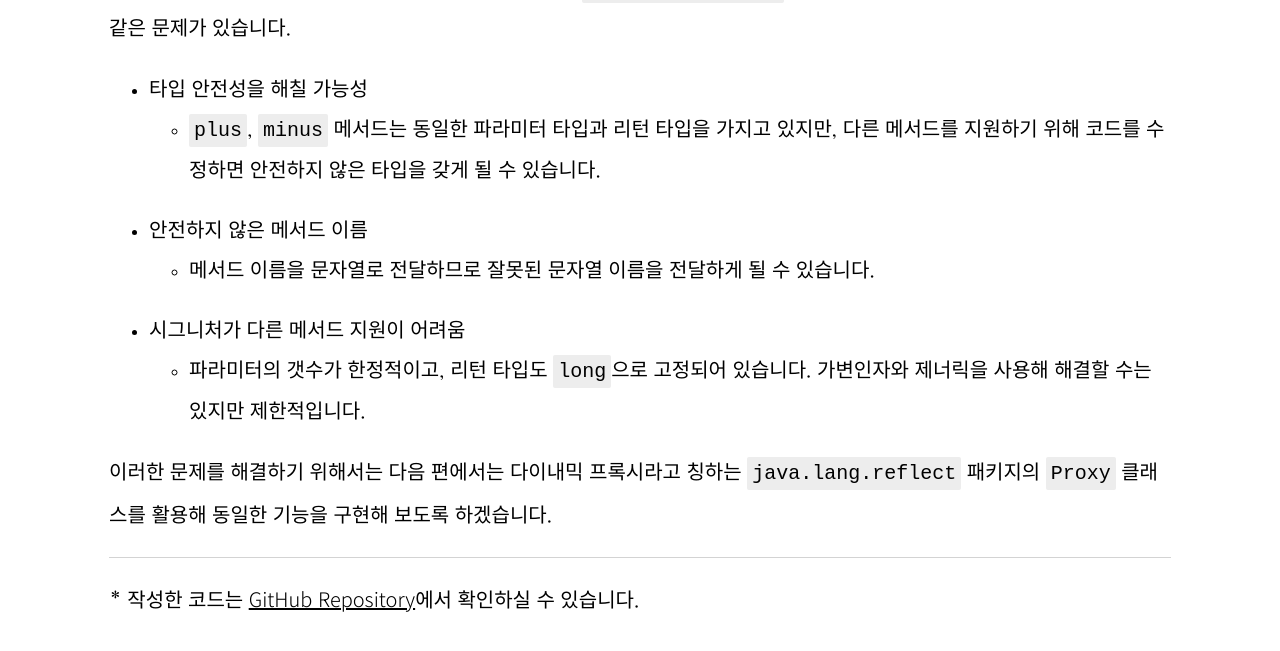
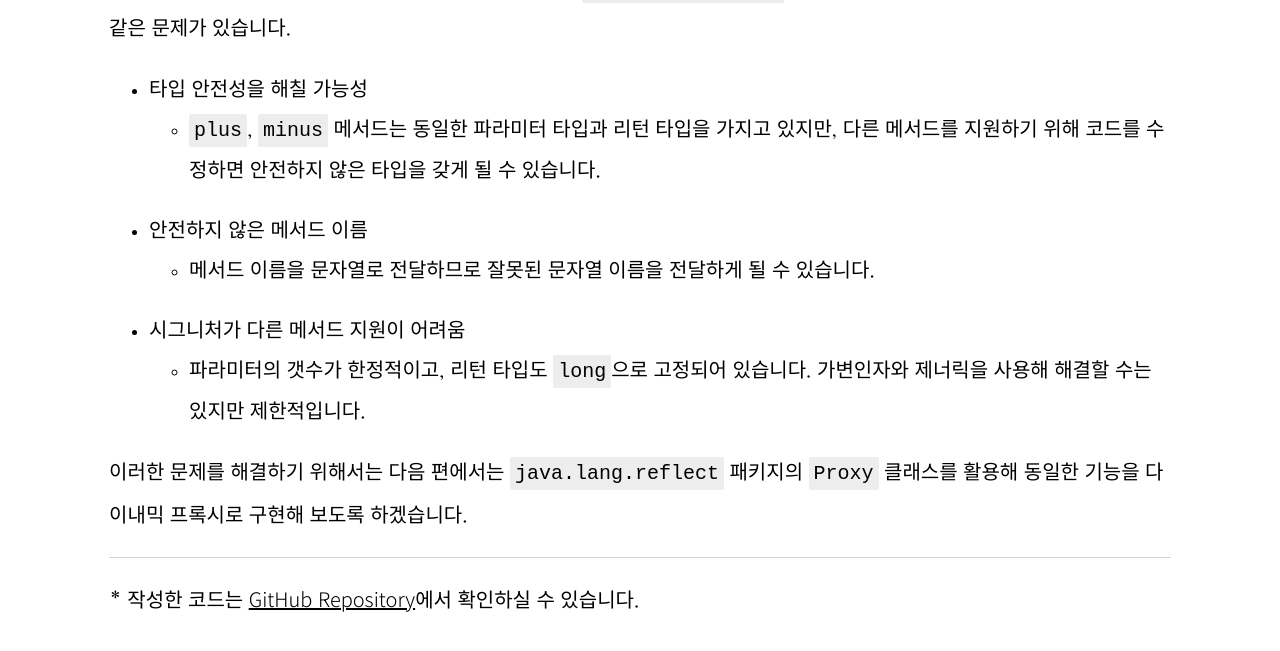
Before and after one commit to nnoco/nnoco.github.io, a Jekyll site: the page built from _posts/dev/java/2020-05-16-Java-Annotation-in-Action-4.md, in a window 1280 px wide and 900 px high, scrolled down 8012 px. Shown: the top 651 px of the window. Built offline with Jekyll 4.4.1, drawn with Linux system fonts in a browser that asks for light colours; some web fonts are replaced; our own code applies the rules of GitHub Pages for plain Markdown files; comment, search, counter and statistics services are not loaded.

Commit message:
Java Annotation in Action 4 글 일부 수정

```diff
--- a/_posts/dev/java/2020-05-16-Java-Annotation-in-Action-4.md
+++ b/_posts/dev/java/2020-05-16-Java-Annotation-in-Action-4.md
@@ -213,7 +213,7 @@ minus 메서드 끝. -1
 - 시그니처가 다른 메서드 지원이 어려움
   - 파라미터의 갯수가 한정적이고, 리턴 타입도 `long`으로 고정되어 있습니다. 가변인자와 제너릭을 사용해 해결할 수는 있지만 제한적입니다.
 
-이러한 문제를 해결하기 위해서는 다음 편에서는 다이내믹 프록시라고 칭하는 `java.lang.reflect` 패키지의 `Proxy` 클래스를 활용해 동일한 기능을 구현해 보도록 하겠습니다.
+이러한 문제를 해결하기 위해서는 다음 편에서는 `java.lang.reflect` 패키지의 `Proxy` 클래스를 활용해 동일한 기능을 다이내믹 프록시로 구현해 보도록 하겠습니다.
 
 ---
 
```
